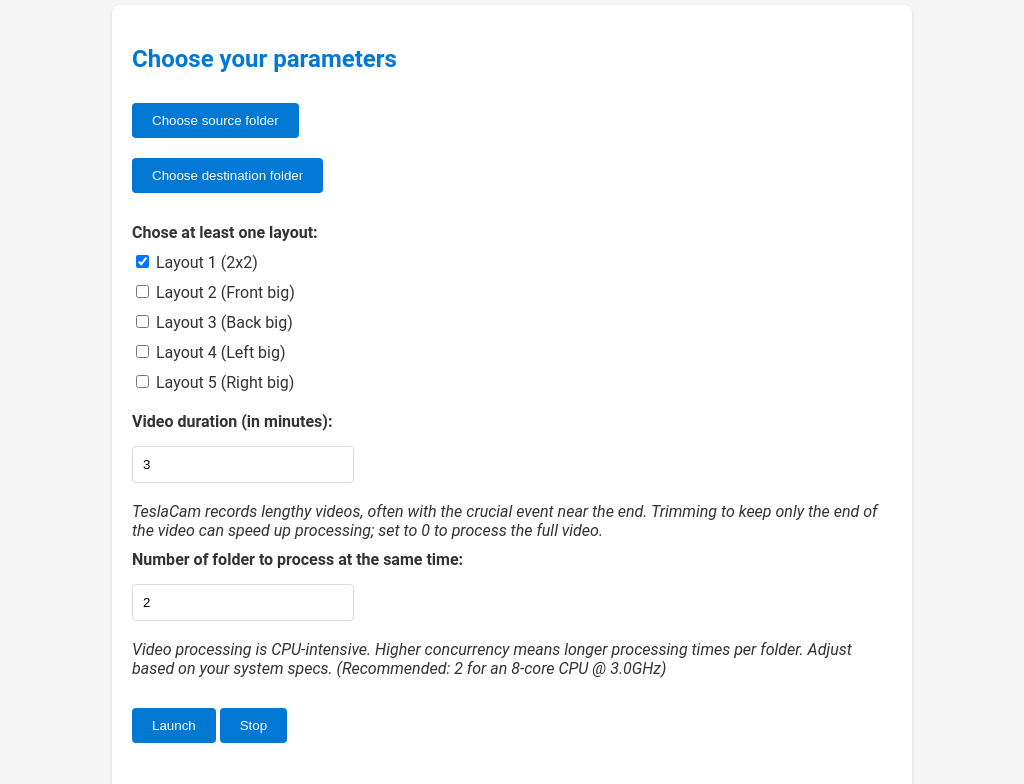
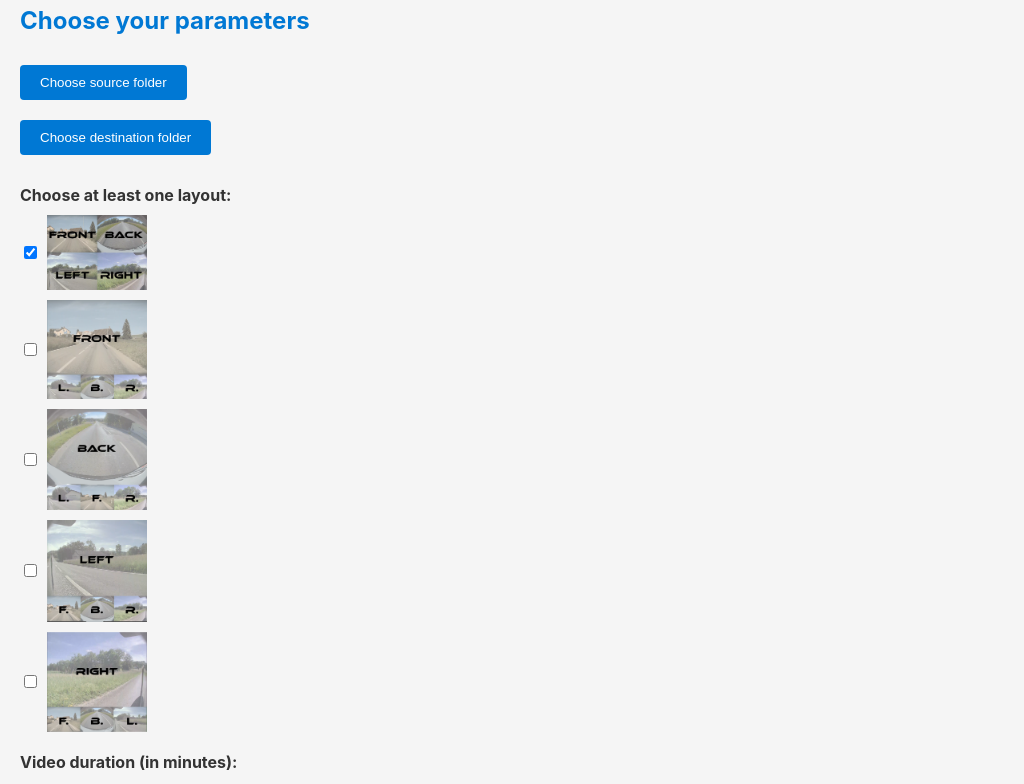
Before and after one commit to TeslaCrest/TeslaDashFusion, an Electron app: page index.html in a window 1024 px wide. Shown: the part 96-880 px from the top of the page. Drawn offline with Linux system fonts and the light colour scheme; no server answers.

Commit message:
UI improvements; adding example images for layout selection

```diff
--- a/index.html
+++ b/index.html
@@ -8,10 +8,12 @@
     <link rel="stylesheet" href="./style.css">
 </head>
 <body>
-    <div class="container">
+    <header>
         <h1 class="title">TeslaDashFusion</h1>
+    </header>
 
-        <div class="section">
+    <main>
+        <section class="choose-parameters">
             <h2 class="subtitle">Choose your parameters</h2>
             <div class="button-group">
                 <button id="choose-folder">Choose source folder</button>
@@ -22,14 +24,29 @@
             </div>
 
             <div class="filter-options">
-                <label><b>Chose at least one layout:</b></label>
+                <label><b>Choose at least one layout:</b></label>
+                <label>
+                    <input type="checkbox" class="filter-option" value="1" checked/>
+                    <img src="assets/2x2-layout.png" alt="Layout 1 (2x2)">
+                </label>
+                <label>
+                    <input type="checkbox" class="filter-option" value="2"/>
+                    <img src="assets/FrontBig-layout.png" alt="Layout 2 (Front big)">
+                </label>
+                <label>
+                    <input type="checkbox" class="filter-option" value="3"/>
+                    <img src="assets/BackBig-layout.png" alt="Layout 3 (Back big)">
+                </label>
+                <label>
+                    <input type="checkbox" class="filter-option" value="4"/>
+                    <img src="assets/LeftBig-layout.png" alt="Layout 4 (Left big)">
+                </label>
+                <label>
+                    <input type="checkbox" class="filter-option" value="5"/>
+                    <img src="assets/RightBig-layout.png" alt="Layout 5 (Right big)">
+                </label>
+            </div>
 
-                <label><input type="checkbox" class="filter-option" value="1" checked/> Layout 1 (2x2)</label>
-                <label><input type="checkbox" class="filter-option" value="2" /> Layout 2 (Front big)</label>
-                <label><input type="checkbox" class="filter-option" value="3" /> Layout 3 (Back big)</label>
-                <label><input type="checkbox" class="filter-option" value="4" /> Layout 4 (Left big)</label>
-                <label><input type="checkbox" class="filter-option" value="5" /> Layout 5 (Right big)</label>
-            </div>
 
             <div class="trimduration-setting">
                 <label for="trimduration"><b>Video duration (in minutes):</b></label>
@@ -47,13 +64,13 @@
                 <button id="launch">Launch</button>
                 <button id="stop">Stop</button>
             </div>
-        </div>
+        </section>
 
-        <div class="section">
+        <section class="console">
             <h2 class="subtitle">Console</h2>
             <div id="script-output" class="output"></div>
-        </div>
-    </div>
+        </section>
+    </main>
 
     <script src="./renderer.js"></script>
 </body>
--- a/style.css
+++ b/style.css
@@ -4,7 +4,7 @@
     --background-color: #f5f5f5;
     --text-color: #333;
     --border-color: #ddd;
-    --font-primary: 'Roboto', sans-serif; /* Example of a modern font */
+    --font-primary: -apple-system, BlinkMacSystemFont, "Segoe UI", Roboto, Oxygen, Ubuntu, Cantarell, "Open Sans", "Helvetica Neue", sans-serif;
 }
 
 body {
@@ -74,3 +74,23 @@ input[type="number"] {
     border-radius: 4px;
     box-shadow: 0 2px 4px rgba(0,0,0,0.05);
 }
+.filter-options label {
+    display: flex;
+    align-items: center;
+    margin: 10px 0;
+}
+
+.filter-options input[type="checkbox"] {
+    margin-right: 10px;
+}
+
+.filter-options img {
+    width: 100px;  /* Adjust the width as needed */
+    height: auto;
+    cursor: pointer;
+    transition: transform 0.2s;
+}
+
+.filter-options img:hover {
+    transform: scale(1.1); /* Slightly enlarge the image on hover */
+}
```
Also changed, not shown: assets/2x2-layout.png (added), assets/BackBig-layout.png (added), assets/FrontBig-layout.png (added), assets/LeftBig-layout.png (added), assets/RightBig-layout.png (added).
